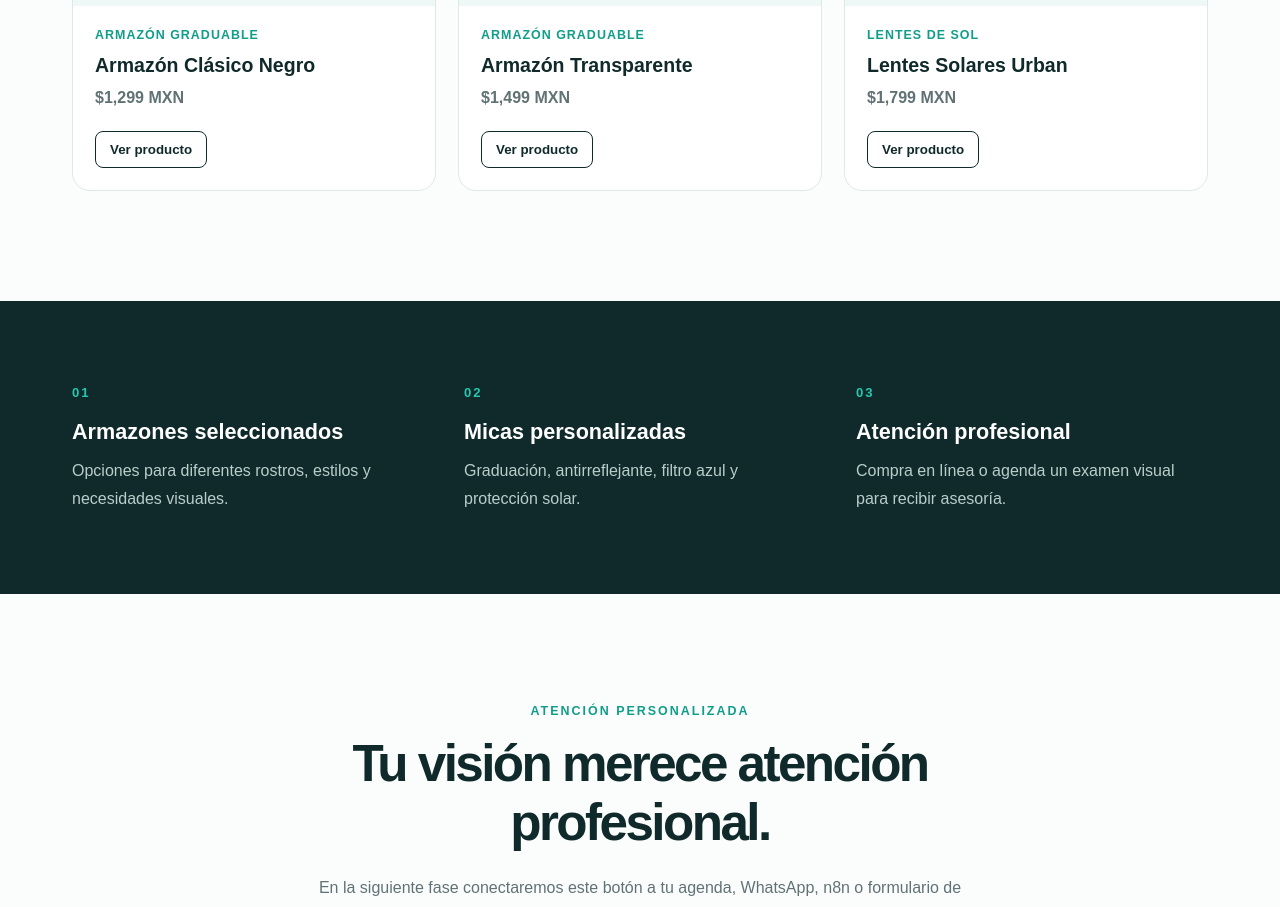
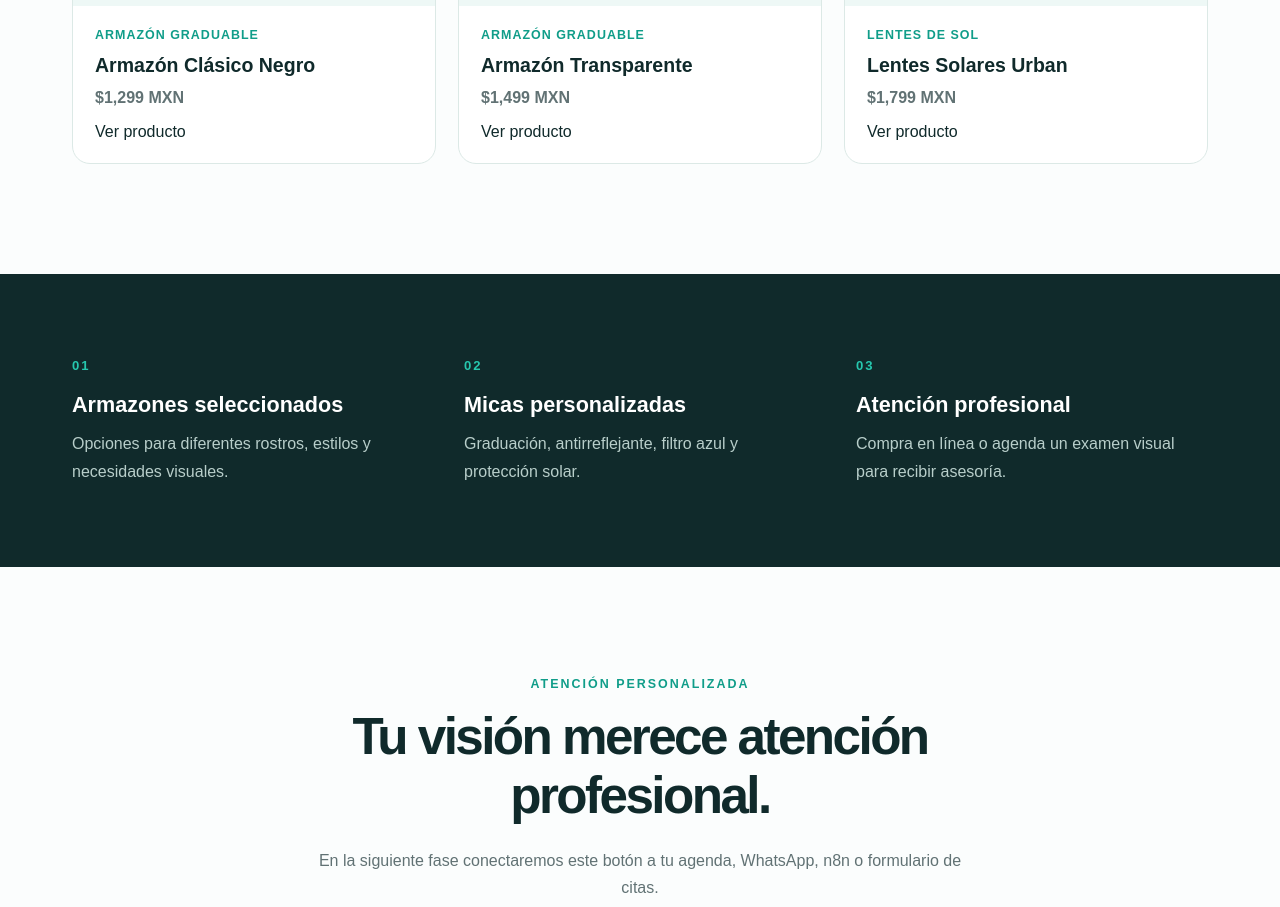
Before and after one commit to Hades33250/tienda-optica, a Next.js app: page / in a window 1280 px wide. Shown: the part 1120-2027 px from the top of the page. Built offline with nearby package versions, Linux system fonts and the light colour scheme.

Commit message:
Update page.js

```diff
--- a/app/page.js
+++ b/app/page.js
@@ -1,6 +1,7 @@
 const products = [
   {
     id: 1,
+    slug: "armazon-clasico-negro",
     name: "Armazón Clásico Negro",
     category: "Armazón graduable",
     price: "$1,299 MXN",
@@ -8,6 +9,7 @@ const products = [
   },
   {
     id: 2,
+    slug: "armazon-transparente",
     name: "Armazón Transparente",
     category: "Armazón graduable",
     price: "$1,499 MXN",
@@ -15,6 +17,7 @@ const products = [
   },
   {
     id: 3,
+    slug: "lentes-solares-urban",
     name: "Lentes Solares Urban",
     category: "Lentes de sol",
     price: "$1,799 MXN",
@@ -87,10 +90,17 @@ export default function Home() {
 
               <div className="product-content">
                 <p className="product-category">{product.category}</p>
+
                 <h3>{product.name}</h3>
+
                 <p className="price">{product.price}</p>
 
-                <button type="button">Ver producto</button>
+                <a
+                  href={`/lentes/${product.slug}`}
+                  className="product-button"
+                >
+                  Ver producto
+                </a>
               </div>
             </article>
           ))}
@@ -101,30 +111,44 @@ export default function Home() {
         <article>
           <span>01</span>
           <h3>Armazones seleccionados</h3>
-          <p>Opciones para diferentes rostros, estilos y necesidades visuales.</p>
+          <p>
+            Opciones para diferentes rostros, estilos y necesidades visuales.
+          </p>
         </article>
 
         <article>
           <span>02</span>
           <h3>Micas personalizadas</h3>
-          <p>Graduación, antirreflejante, filtro azul y protección solar.</p>
+          <p>
+            Graduación, antirreflejante, filtro azul y protección solar.
+          </p>
         </article>
 
         <article>
           <span>03</span>
           <h3>Atención profesional</h3>
-          <p>Compra en línea o agenda un examen visual para recibir asesoría.</p>
+          <p>
+            Compra en línea o agenda un examen visual para recibir asesoría.
+          </p>
         </article>
       </section>
 
       <section id="cita" className="appointment">
         <p className="eyebrow">ATENCIÓN PERSONALIZADA</p>
+
         <h2>Tu visión merece atención profesional.</h2>
+
         <p>
           En la siguiente fase conectaremos este botón a tu agenda, WhatsApp,
           n8n o formulario de citas.
         </p>
-        <a className="button button-primary" href="https://wa.me/">
+
+        <a
+          className="button button-primary"
+          href="https://wa.me/"
+          target="_blank"
+          rel="noreferrer"
+        >
           Solicitar información
         </a>
       </section>
```
